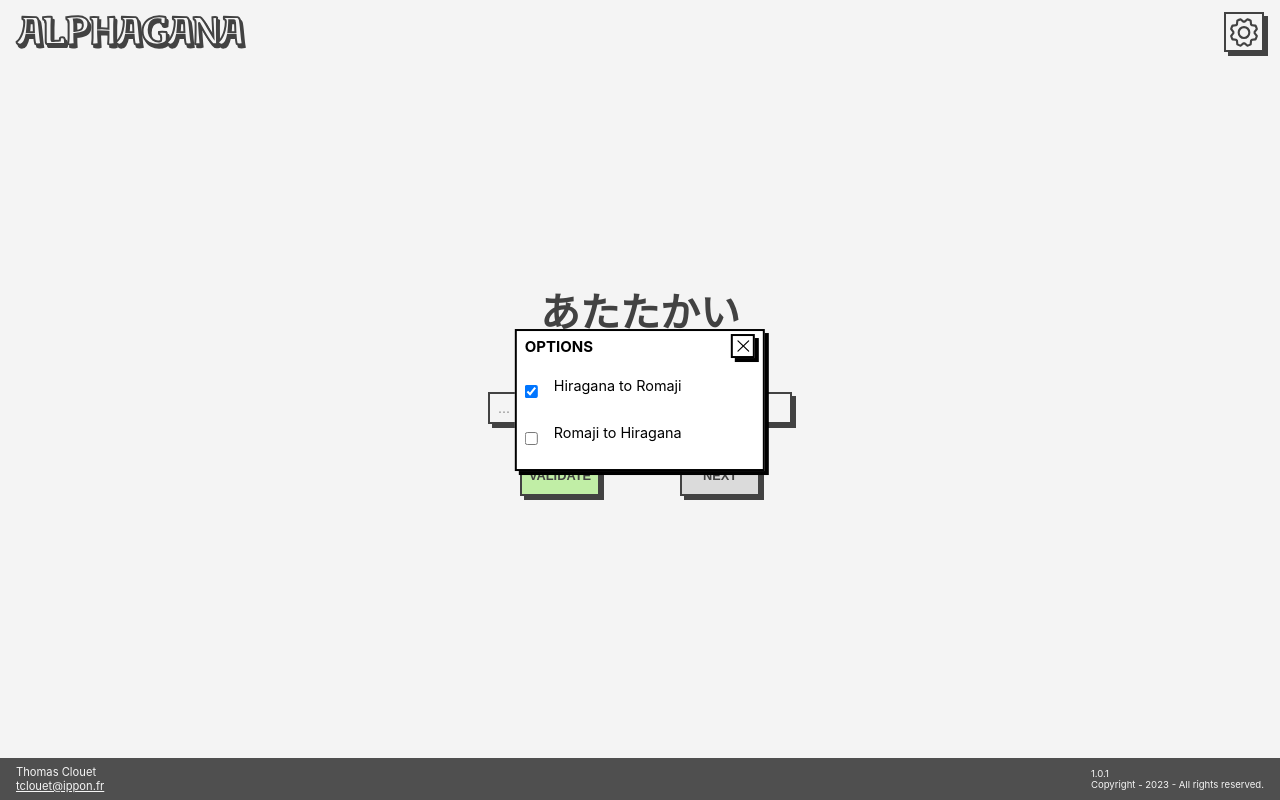
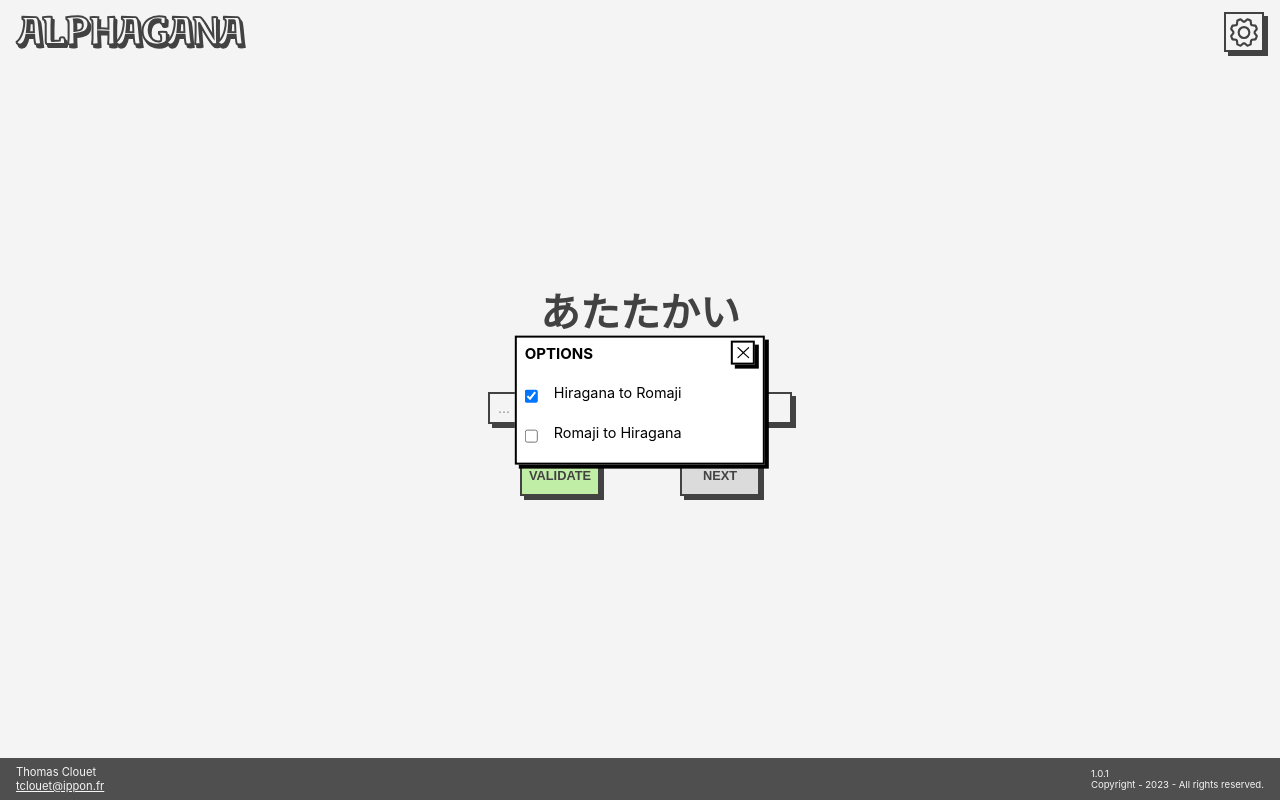
Before and after one commit to Mangow44/Alphagana, a Vue app: page / in a window 1280 px wide. Both pictures are taken after a click on the button 1244 px from the left and 32 px from the top of the page. Built offline with nearby package versions, Linux system fonts and the light colour scheme.

Commit message:
:ambulance: fix(options): fix checkbox css

```diff
--- a/src/components/header/options/Options.vue
+++ b/src/components/header/options/Options.vue
@@ -34,9 +34,7 @@ const modeStore = useModeStore()
 }
 
 .choice {
-  margin-top: 0.35em;
-  margin: 0.5rem 0;
-  padding: 0.3rem;
+  margin-top: 0.1rem;
 
   font-size: 0.7rem;
 }
```
